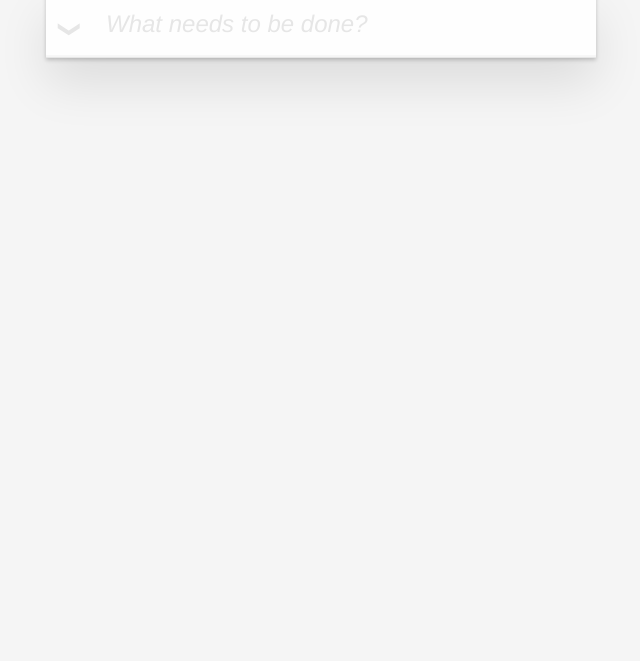
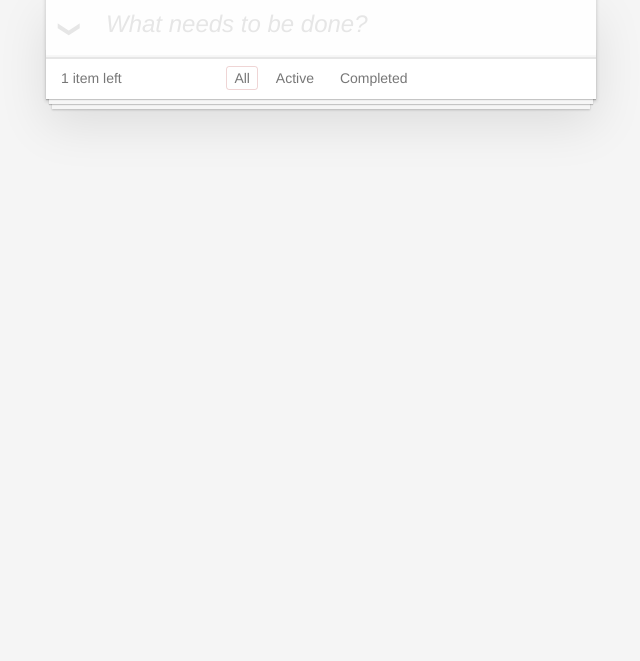
Before and after one commit to Andrey-Strekalov/js-todo, a plain HTML site: page index.html in a window 1280 px wide. Shown: the part 139-800 px from the top of the page, without its empty margins (319-959 px from the left). Drawn offline with Linux system fonts and the light colour scheme.

Commit message:
count active tasks

```diff
--- a/index.html
+++ b/index.html
@@ -26,6 +26,21 @@
           <label for="toggle-all" onclick="allCheckLabel()"></label>
           <ul class="todo-list"></ul>
         </section>
+        <footer class="footer" style="display: block">
+          <span class="todo-count"><strong>1</strong> item left</span>
+          <ul class="filters">
+            <li>
+              <a href="#/" class="selected">All</a>
+            </li>
+            <li>
+              <a href="#/active">Active</a>
+            </li>
+            <li>
+              <a href="#/completed">Completed</a>
+            </li>
+          </ul>
+          <button class="clear-completed" style="display: none"></button>
+        </footer>
       </div>
     </section>
     <script src="./index.js"></script>
--- a/index.js
+++ b/index.js
@@ -68,11 +68,18 @@ function deleteTask(event) {
   renderTask(tasksList);
 }
 
+function countActiveTasks() {
+  let strong = document.querySelector("strong");
+  let term = tasksList.filter((task) => !task.completed).length;
+  strong.innerHTML = term;
+}
+
 function toggleTask(event) {
   const li = event.target.parentNode.parentNode;
   let newTasksList = tasksList.map((task) =>
     task.id !== li.id ? task : { ...task, completed: !task.completed }
   );
   tasksList = newTasksList;
+  countActiveTasks();
   renderTask(tasksList);
 }
```
